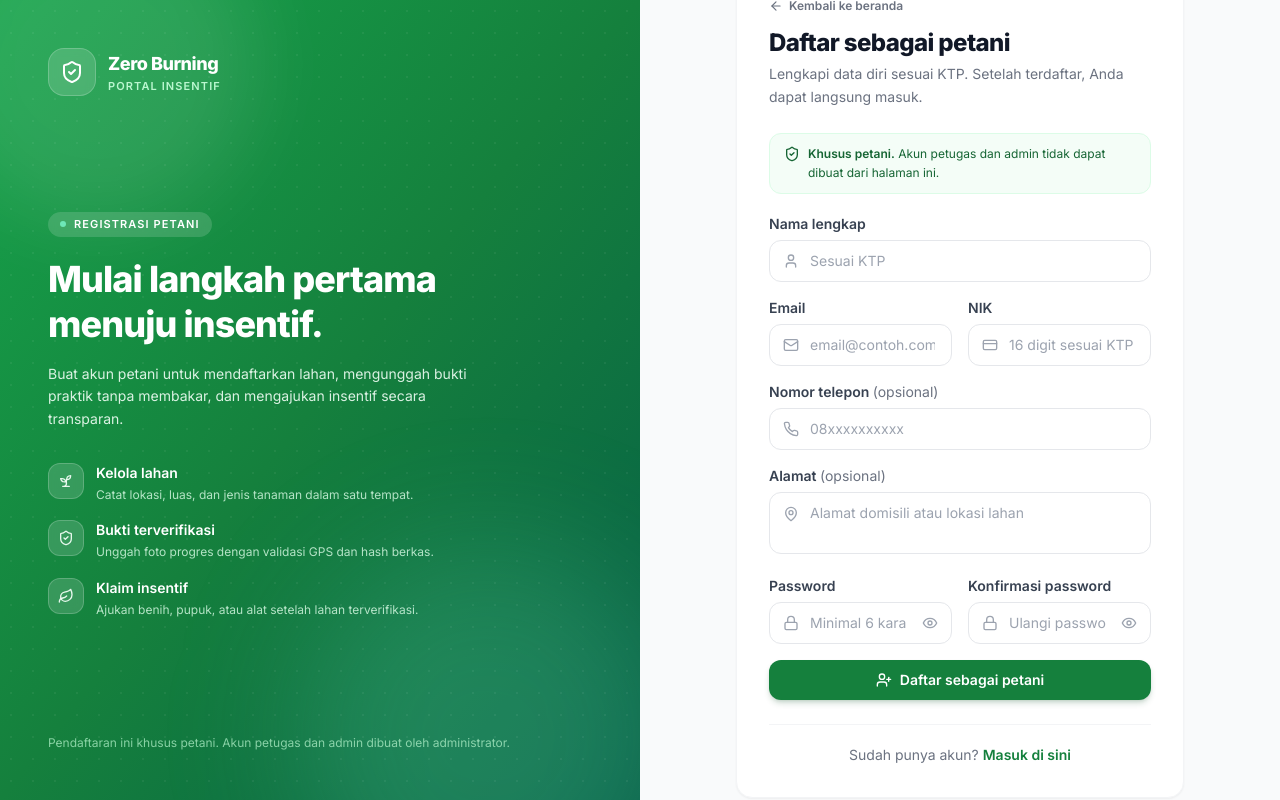
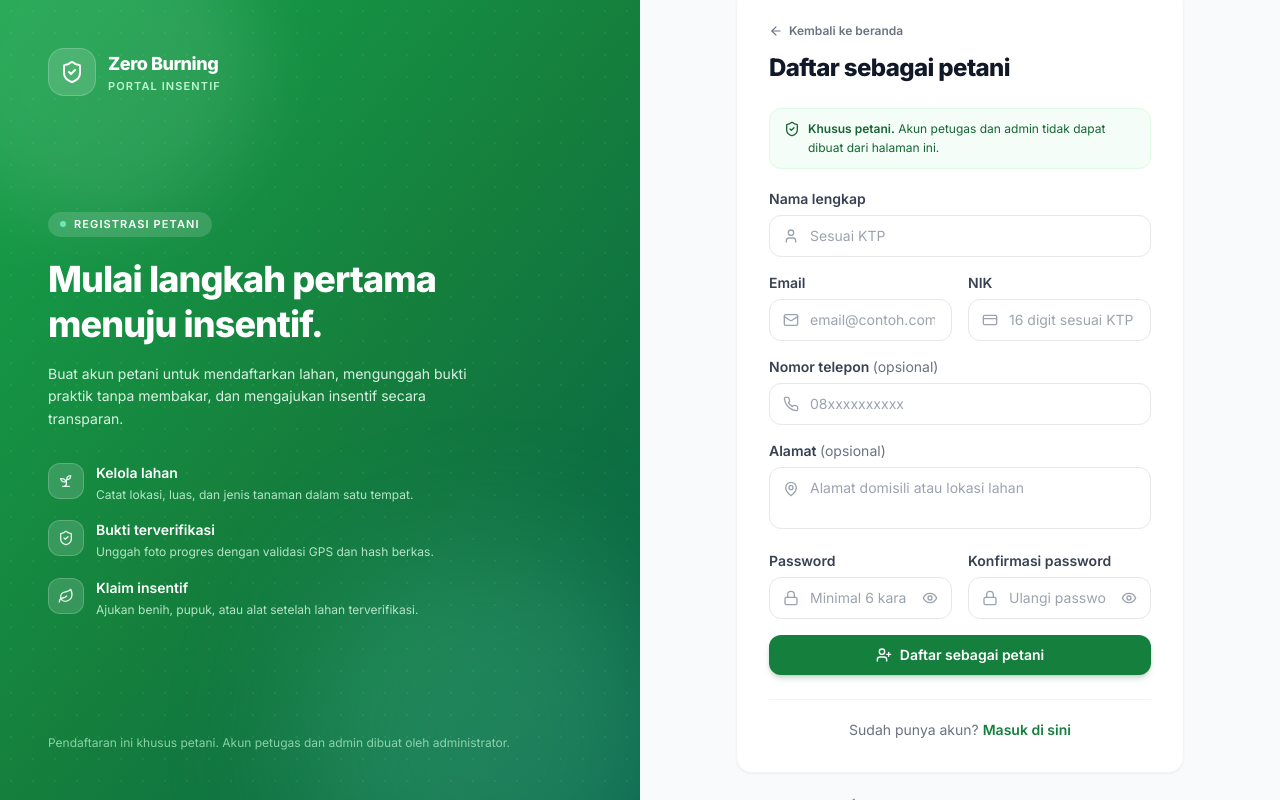
Before and after one commit to ayubwicak/platform-zero-burning, a React (Vite) app in the folder frontend-web/: page /register in a window 1280 px wide. Built offline with nearby package versions, Linux system fonts and the light colour scheme.

Commit message:
fix(frontend): hapus deskripsi form di halaman registrasi
- Hapus text: 'Lengkapi data diri sesuai KTP. Setelah terdaftar, Anda dapat langsung masuk.'
- Heading 'Daftar sebagai petani' tetap standalone
- Layout lebih clean dan fokus pada form
- Build lulus: 1441 modules

```diff
--- a/frontend-web/src/pages/Register.jsx
+++ b/frontend-web/src/pages/Register.jsx
@@ -211,9 +211,6 @@ export default function Register() {
               <h1 className="text-2xl font-extrabold tracking-tight text-gray-900">
                 Daftar sebagai petani
               </h1>
-              <p className="mt-1 text-sm leading-relaxed text-gray-500">
-                Lengkapi data diri sesuai KTP. Setelah terdaftar, Anda dapat langsung masuk.
-              </p>
             </div>
 
             <div className="mb-5 flex items-start gap-2 rounded-xl border border-green-100 bg-green-50/70 px-3.5 py-2.5 text-xs leading-relaxed text-green-800">
```
